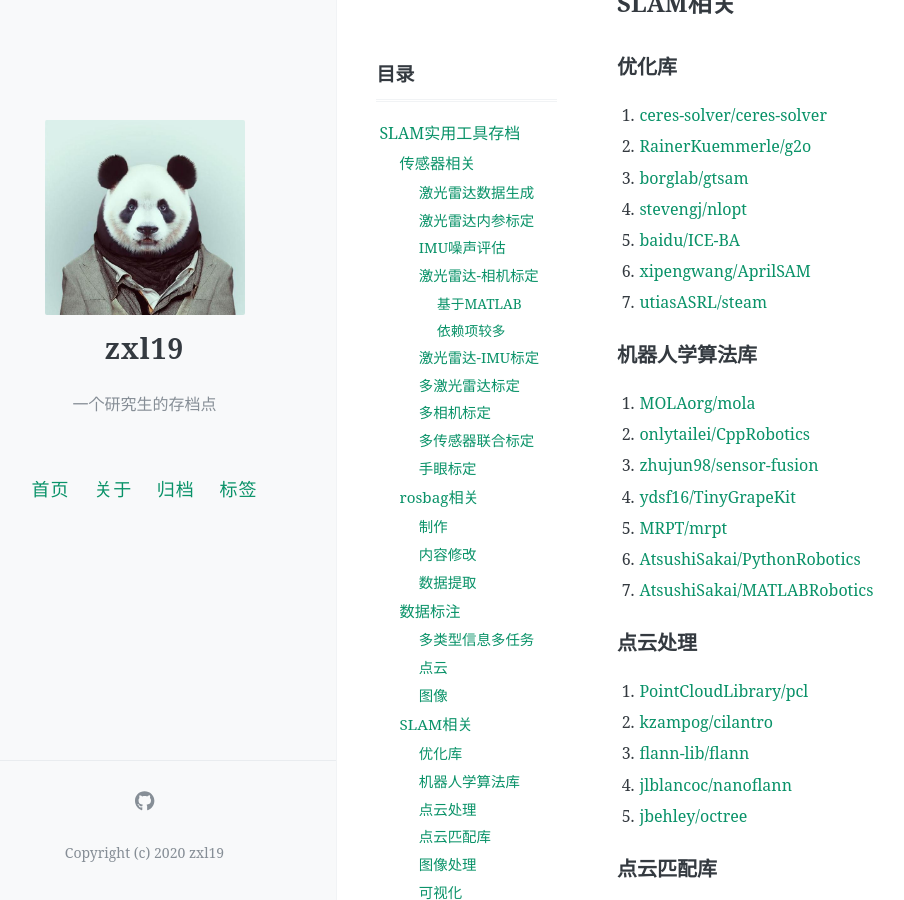
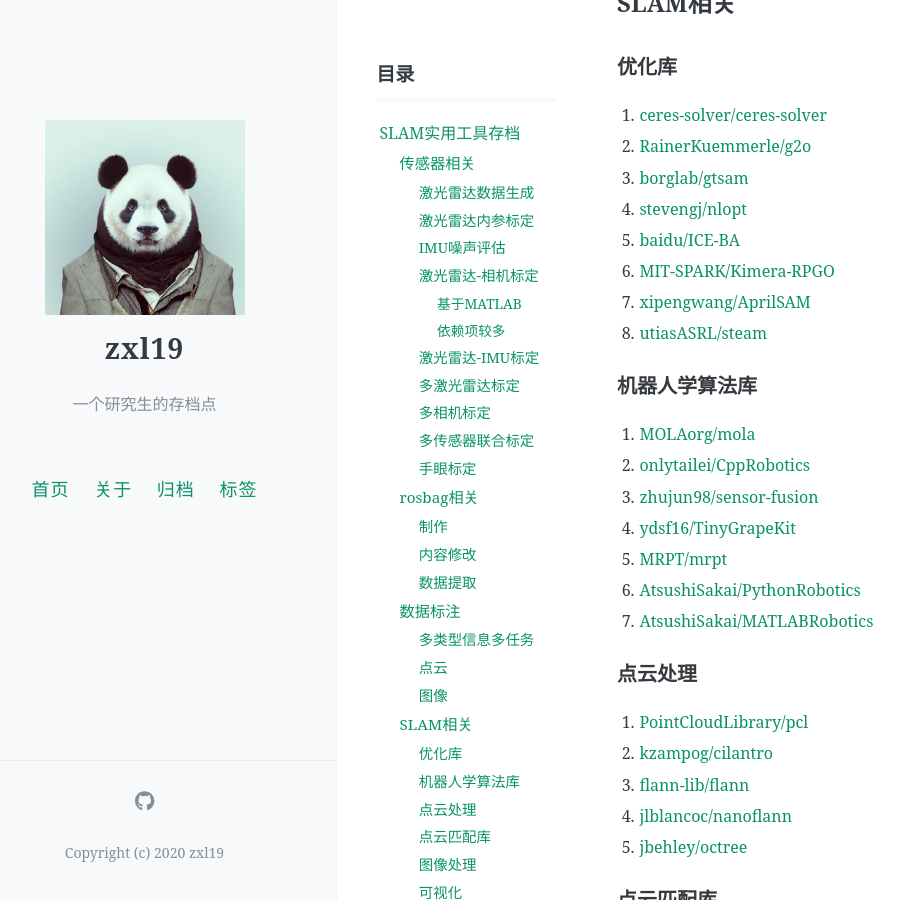
Before and after one commit to zxl19/zxl19.github.io, a Jekyll site: the page built from _posts/2021-05-25-slam-tool.md, in a window 1280 px wide and 900 px high, scrolled down 3297 px. Shown: the whole window, without its empty margins (47-951 px from the left). Built offline with Jekyll 4.4.1, drawn with Linux system fonts in a browser that asks for light colours; comment, search, counter and statistics services are not loaded.

Commit message:
Update 2021-05-25-slam-tool.md

```diff
--- a/_posts/2021-05-25-slam-tool.md
+++ b/_posts/2021-05-25-slam-tool.md
@@ -133,8 +133,9 @@ pinned: false
 3. [borglab/gtsam](https://github.com/borglab/gtsam)
 4. [stevengj/nlopt](https://github.com/stevengj/nlopt)
 5. [baidu/ICE-BA](https://github.com/baidu/ICE-BA)
-6. [xipengwang/AprilSAM](https://github.com/xipengwang/AprilSAM)
-7. [utiasASRL/steam](https://github.com/utiasASRL/steam)
+6. [MIT-SPARK/Kimera-RPGO](https://github.com/MIT-SPARK/Kimera-RPGO)
+7. [xipengwang/AprilSAM](https://github.com/xipengwang/AprilSAM)
+8. [utiasASRL/steam](https://github.com/utiasASRL/steam)
 
 ### 机器人学算法库
 
```
